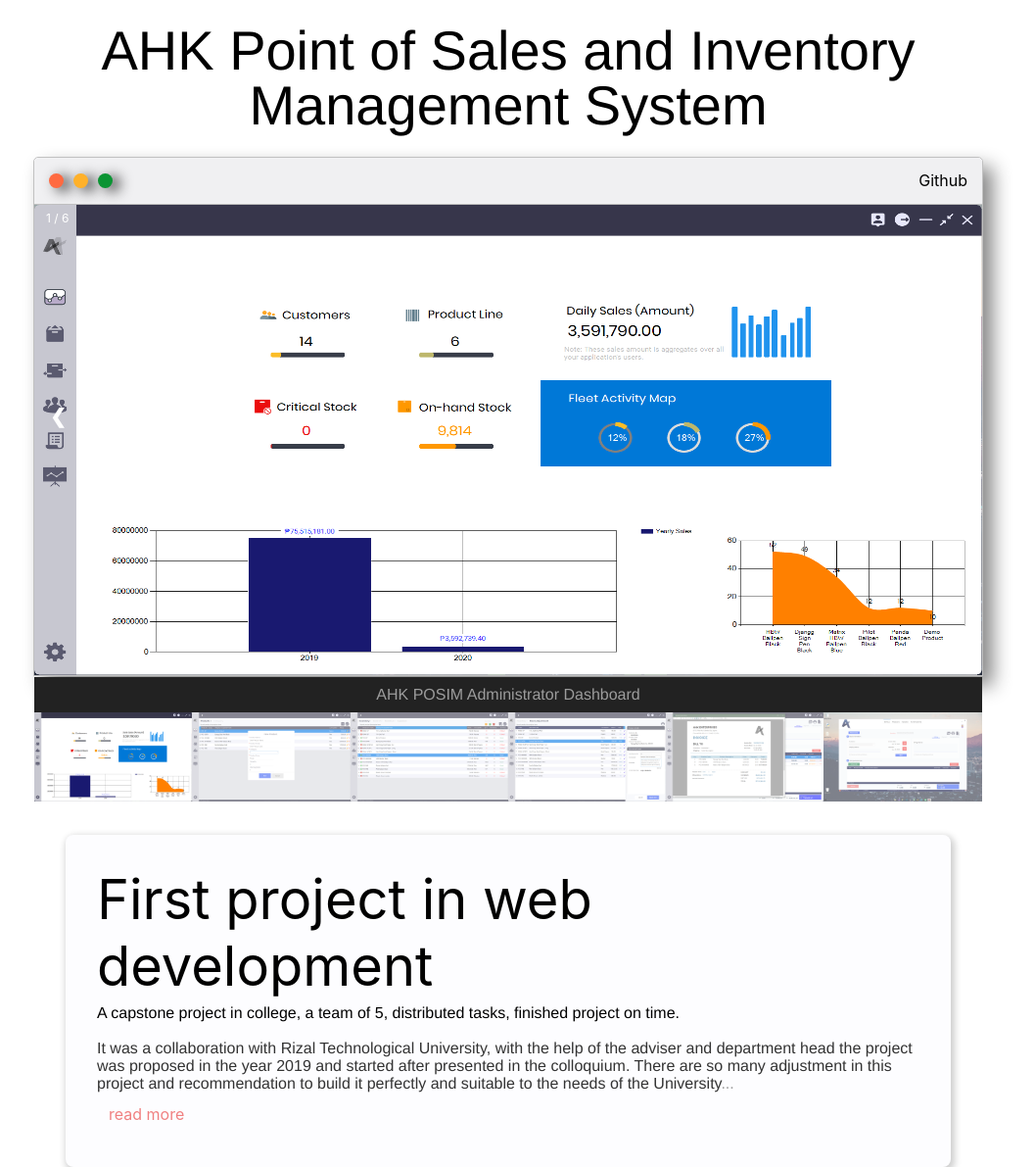
After one commit to Aramxv/XPortfolio, a PHP site: page /AHKPOS.php in a window 1280 px wide. The commit adds this page. Shown: the whole page at 98% size, without its empty margins (121-1178 px from the left). Run offline with PHP 8.4, Linux system fonts and the light colour scheme.

Commit message:
Add a individualpage for POS Project

```diff
--- a/boebot.php
+++ b/AHKPOS.php
@@ -3,7 +3,7 @@
 ?>
 
     <?php
-        include_once 'sections/postboebot.sec.php';
+        include_once 'sections/postAHKPOS.sec.php';
     ?>
 
 <?php
--- /dev/null
+++ b/sections/postAHKPOS.sec.php
@@ -0,0 +1,112 @@
+<div class="center-container">
+    <!-- Page Heading-->
+    <div class="heading-wrapper">
+        <h1>AHK Point of Sales and Inventory Management System</h1>
+    </div>
+</div>
+
+<!-- //!Page Heading-->
+<div class="overview-wrapper">
+    <!-- Navigation on top-->
+    <div class="nav-wrapper">
+        <!-- Three dots Navigation-->
+        <div class="dots-wrapper">
+            <div id="dot-1" class="browser-dot"></div>
+            <div id="dot-2" class="browser-dot"></div>
+            <div id="dot-3" class="browser-dot"></div>
+        </div>
+        <!-- //!Three dots Navigation-->
+        <ul id="navigation">
+            <li><a href="https://github.com/Aramxv/AHK-POS-Enterprises">Github</a></li>
+        </ul>
+    </div>
+    <!-- Container for the image gallery-->
+    <div class="container">
+        <!-- Full-width images with number text-->
+        <div class="mySlides">
+            <div class="numbertext">1 / 6</div>
+            <img src="assets/projects/POS/pos-1.png" alt="AHK POS" style="width:100%; height:480px">
+        </div>
+        <div class="mySlides">
+            <div class="numbertext">2 / 6</div>
+            <img src="assets/projects/POS/pos-2.png" alt="AHK POS" style="width:100%; height:480px">
+        </div>
+        <div class="mySlides">
+            <div class="numbertext">3 / 6</div>
+            <img src="assets/projects/POS/pos-3.png" alt="AHK POS" style="width:100%; height:480px">
+        </div>
+        <div class="mySlides">
+            <div class="numbertext">4 / 6</div>
+            <img src="assets/projects/POS/pos-4.png" alt="AHK POS" style="width:100%; height:480px">
+        </div>
+        <div class="mySlides">
+            <div class="numbertext">5/ 6</div>
+            <img src="assets/projects/POS/pos-5.png" alt="AHK POS" style="width:100%; height:480px">
+        </div>
+        <div class="mySlides">
+            <div class="numbertext">6 / 6</div>
+            <img src="assets/projects/POS/pos-6.png" alt="AHK POS" style="width:100%; height:480px">
+        </div>
+        <!-- Next and Previous Button-->
+        <a class="prev" onclick=plusSlides(-1)>&#10094;</a>
+        <a class="next" onclick=plusSlides(1)>&#10095;</a>
+        <!-- Image text-->
+        <div class="caption-container">
+            <p id="caption"></p>
+        </div>
+        <!-- Thumbnail images -->
+        <div class="row">
+            <div class="column">
+                <img class="demo cursor" src="assets/projects/POS/pos-1.png" style="width:100%" onclick="currentSlide(1)" alt="AHK POSIM Administrator Dashboard">
+            </div>
+            <div class="column">
+                <img class="demo cursor" src="assets/projects/POS/pos-2.png" style="width:100%" onclick="currentSlide(2)" alt="Adding New Product Info">
+            </div>
+            <div class="column">
+                <img class="demo cursor" src="assets/projects/POS/pos-3.png" style="width:100%" onclick="currentSlide(3)" alt="Inventory Management">
+            </div>
+            <div class="column">
+                <img class="demo cursor" src="assets/projects/POS/pos-4.png" style="width:100%" onclick="currentSlide(4)" alt="Stock Management/Adjustment">
+            </div>
+            <div class="column">
+                <img class="demo cursor" src="assets/projects/POS/pos-5.png" style="width:100%" onclick="currentSlide(5)" alt="Printing Invoice Test">
+            </div>
+            <div class="column">
+                <img class="demo cursor" src="assets/projects/POS/pos-6.png" style="width:100%" onclick="currentSlide(6)" alt="Client Side: Invoicing Mode">
+            </div>
+        </div>
+        <div class="project-overview">
+            <h1>First project in web development</h1>
+            <h6>A capstone project in college, a team of 5, distributed tasks, finished project on time.</h6>
+            <p><br>It was a collaboration with Rizal Technological University, with the help of the
+                adviser and department head the project was proposed in the year 2019 and started
+                after presented in the colloquium. There are so many adjustment in this project and
+                recommendation to build it perfectly and suitable to the needs of the University<span id="dots">...</span>
+                <span id="more">
+                <br><br>Lots of time to make the proposed project be successful and presented.
+                The University wants to have a more convinient technology to help students especially the
+                guest, together with the Boebot they can now reach high-quality technology and user-friendy
+                for better information to all.
+                <br><br><strong>Scope of the project</strong>
+                <br><br>Boebot Campus Directory can locate rooms and offices providing the easiest way to get
+                you to your queried destination. Basic information for the new administration and some trivias
+                of the fifty-one years of existing, still successful journey of the Rizal Technological University.
+                <br><br><strong>Features of the system</strong>
+                <br><br>The concept of this campus directory system is the same of the directory system in malls. Especially
+                the one in SM Megamall. The robot, that's were we get the idea of this project. But a bit budget typed one.
+                <br><br>Taking queries of the user, giving them the nearest direction to there destination. That is the
+                major feauture of the project, Organizations Timeline and professor locator is just an added features.
+                Wherein different organizations in campus can post their events in the system, with the help of an 'administrator'
+                the one who is responsible in the system.
+                <br><br><strong>Administrator mode</strong>
+                <br><br>The 'administrator' have the full restriction in the system, they can change the images that the users
+                can see in the home page, they can add, update, delete some informations of the professors, and insert events in
+                organization timeline. They can do this by logging in as administrator in the system.
+                <br><br>Fun experience, We learned some basic concepts and CRUD in web development in this project. By the way, this is built using
+                PHP, JQuery, Bootstrap Framework, JavaScript, AJAX, MySQLi, Git.
+                </span>
+            </p>
+            <button onclick="moreFunction()" id="readmore-btn">read more</button>
+        </div>
+    </div>
+</div>
--- a/sections/projects.sec.php
+++ b/sections/projects.sec.php
@@ -20,7 +20,7 @@
     <div class="main-container">
         <hr>
         <div class="project-container">
-            <a href="#">
+            <a href="AHKPOS.php">
             <img class="project" src="assets/projects/POS.png" alt="Second Project" style="width:100%;">
             </a>
             <div class="content">
```
Also changed, not shown: sections/postBoebot.sec.php (renamed from sections/postboebot.sec.php, +1 -23 lines), assets/projects/Marketeer.png (deleted), assets/projects/POS/pos-1.png (added), assets/projects/POS/pos-2.png (added), assets/projects/POS/pos-3.png (added), assets/projects/POS/pos-4.png (added), assets/projects/POS/pos-5.png (added), assets/projects/POS/pos-6.png (added).
